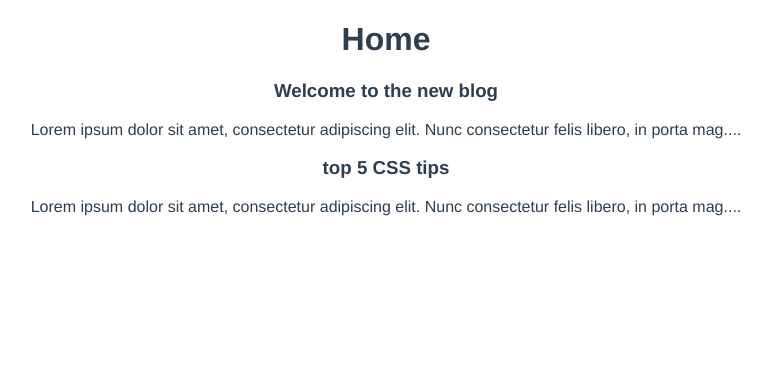
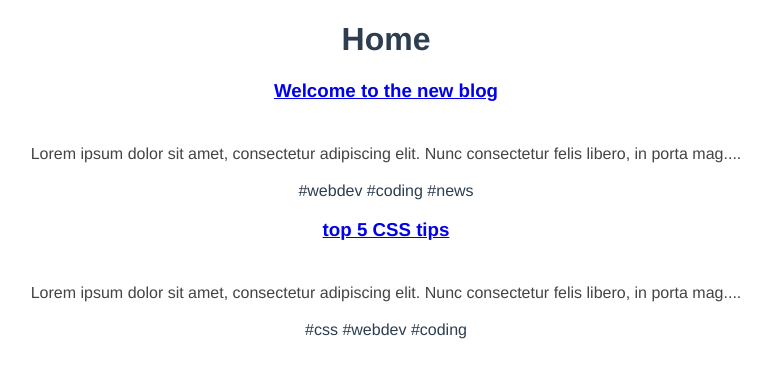
Before and after one commit to sezohessen/VueBlog, a Vue app: page / in a window 1280 px wide. Shown: the top 378 px of the page, without its empty margins (254-1025 px from the left). Built offline with nearby package versions, Linux system fonts and the light colour scheme; data requests are answered from the project's data file.

Commit message:
Reusable composables

```diff
--- a/src/components/SinglePost.vue
+++ b/src/components/SinglePost.vue
@@ -1,7 +1,12 @@
 <template>
   <div class="post">
-      <h3>{{post.title}}</h3>
+      <router-link :to="{name:'Details',params: { id:post.id }}">
+          <h3>{{post.title}}</h3>
+      </router-link>
       <p>{{snippet}}</p>
+      <span v-for="tag in post.tags" :key="tag">
+        #{{ tag }}
+      </span>
   </div>
 </template>
 
--- /dev/null
+++ b/src/composables/getPost.js
@@ -0,0 +1,19 @@
+import {ref} from 'vue'
+const getPost = (id) => {
+    const post = ref(null)
+    const error = ref(null)
+    const load = async () => {
+        try {
+            let data = await fetch('http://localhost:3000/posts/'+id)
+            if(!data.ok){
+                throw Error('Post does not exist')
+            }
+            post.value = await data.json()
+        } catch (err) {
+            error.value = err.message
+            console.log(error.value)
+        }
+    }
+    return {post,error,load}
+}
+export default getPost
--- /dev/null
+++ b/src/composables/getPosts.js
@@ -0,0 +1,20 @@
+import {ref} from 'vue'
+
+const getPosts = ()=>{
+    const posts = ref([])
+    const error = ref(null)
+    const load = async () => {
+        try {
+            let data = await fetch('http://localhost:3000/posts')
+            if(!data.ok){
+                throw Error('No data Available')
+            }
+            posts.value = await data.json()
+        } catch (err) {
+            error.value = err.message
+            console.log(error.value)
+        }
+    }
+    return {posts,error,load}
+}
+export default getPosts
--- a/src/router/index.js
+++ b/src/router/index.js
@@ -1,12 +1,19 @@
 import { createRouter, createWebHistory } from 'vue-router'
 import HomeView from '../views/HomeView.vue'
 import NewHome from '../views/NewHome.vue'
+import Details from '../views/Details.vue'
 const routes = [
   {
     path: '/',
     name: 'home',
     component: NewHome
   },
+  {
+    path:'/posts/:id',
+    name:'Details',
+    component:Details,
+    props:true
+  }
 ]
 
 const router = createRouter({
--- /dev/null
+++ b/src/views/Details.vue
@@ -0,0 +1,34 @@
+<template>
+  <div v-if="error">{{error}}</div>
+  <div v-if="post" class="post">
+    <h3>{{post.title}}</h3>
+    <p class="pre">{{post.body}}</p>
+  </div>
+</template>
+
+<script>
+import getPost from '../composables/getPost'
+export default {
+    props:['id'],
+    setup(props){
+        const {post,error,load} = getPost(props.id)
+        load()
+        return {post,error}
+    }
+}
+</script>
+
+<style>
+ .post {
+    max-width: 1200px;
+    margin: 0 auto;
+  }
+  .post p {
+    color: #444;
+    line-height: 1.5em;
+    margin-top: 40px;
+  }
+  .pre {
+    white-space: pre-wrap;
+  }
+</style>
--- a/src/views/NewHome.vue
+++ b/src/views/NewHome.vue
@@ -12,26 +12,13 @@
 </template>
 <script>
 import PostList from '../components/PostList.vue'
-import {ref} from 'vue'
+import getPosts from '../composables/getPosts'
 export default {
   name: 'HomeView',
   components:{PostList},
   setup() {
-      const posts = ref([])
-      const error = ref(null)
-      const load = async () => {
-        try {
-            let data = await fetch('http://localhost:3000/posts')
-            if(!data.ok){
-                throw Error('No data Available')
-            }
-            posts.value = await data.json()
-        } catch (err) {
-            error.value = err.message
-            console.log(error.value)
-        }
-      }
-      load()
+    const {posts,error,load} = getPosts()
+    load()
     return {posts,error}
   },
 }
```
